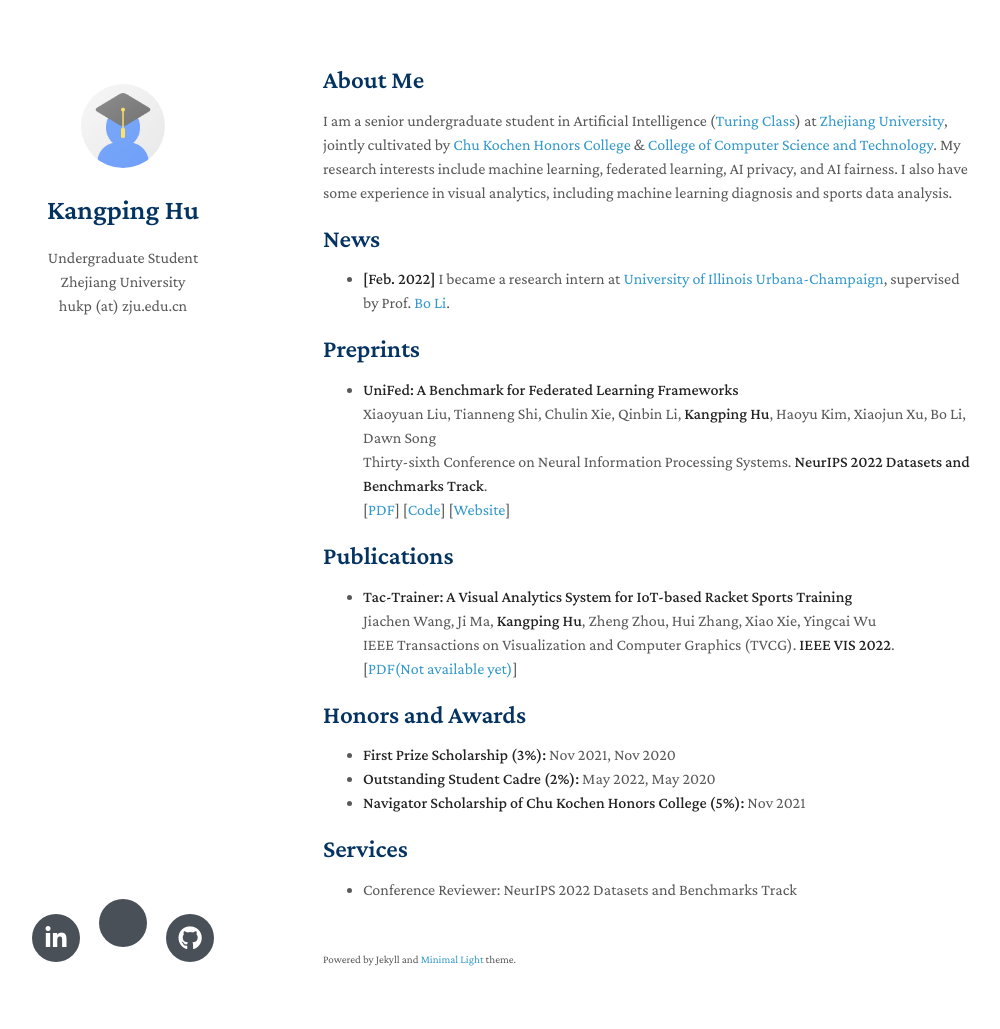
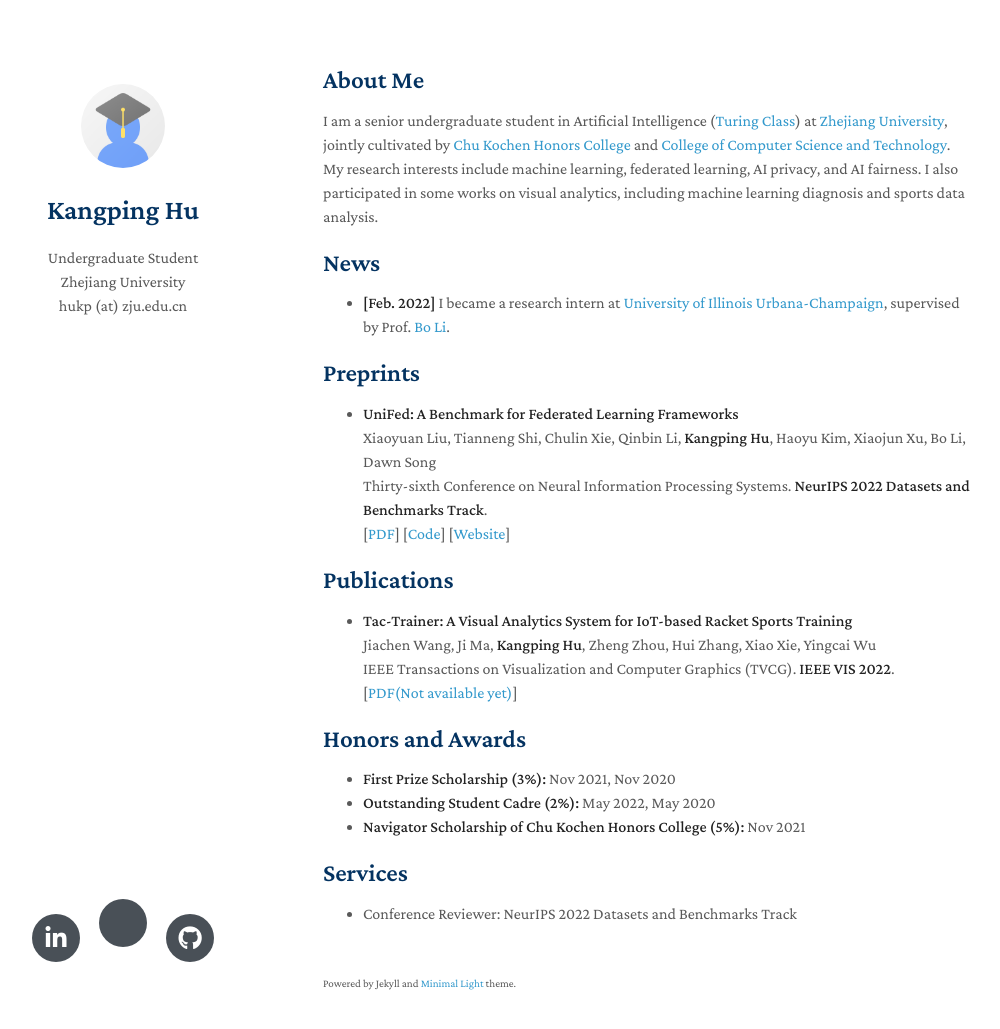
Before and after one commit to HenryHu-H/HenryHu-H.github.io, a Jekyll site: the page built from index.md, in a window 1280 px wide and 1064 px high. Shown: the top 1029 px of the window, without its empty margins (147-1147 px from the left). Built offline with Jekyll 4.4.1, drawn with Linux system fonts in a browser that asks for light colours; nearby versions of some CDN libraries; a style sheet for code colours, icons or effects is not loaded; our own code applies the rules of GitHub Pages for plain Markdown files.

Commit message:
Update index.md

```diff
--- a/index.md
+++ b/index.md
@@ -4,7 +4,7 @@ layout: homepage
 
 ## About Me
 
-I am a senior undergraduate student in Artificial Intelligence ([Turing Class](http://www.cs.zju.edu.cn/turingclass_en)) at [Zhejiang University](https://www.zju.edu.cn/english), jointly cultivated by [Chu Kochen Honors College](http://ckc.zju.edu.cn/ckcen) & [College of Computer Science and Technology](http://www.en.cs.zju.edu.cn). My research interests include machine learning, federated learning, AI privacy, and AI fairness. I also have some experience in visual analytics, including machine learning diagnosis and sports data analysis.
+I am a senior undergraduate student in Artificial Intelligence ([Turing Class](http://www.cs.zju.edu.cn/turingclass_en)) at [Zhejiang University](https://www.zju.edu.cn/english), jointly cultivated by [Chu Kochen Honors College](http://ckc.zju.edu.cn/ckcen) and [College of Computer Science and Technology](http://www.en.cs.zju.edu.cn). My research interests include machine learning, federated learning, AI privacy, and AI fairness. I also participated in some works on visual analytics, including machine learning diagnosis and sports data analysis.
 
 ## News
 
```
